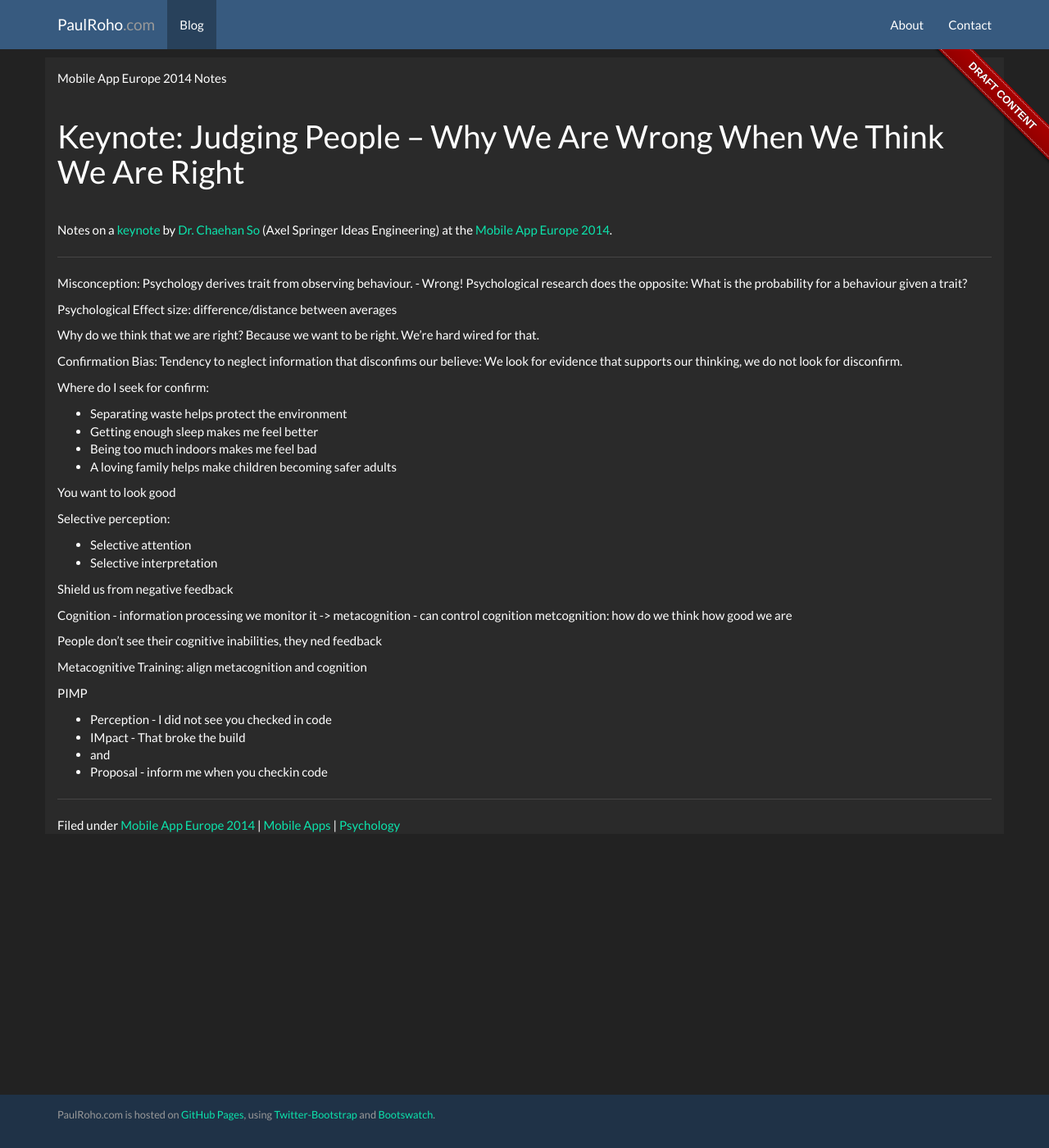
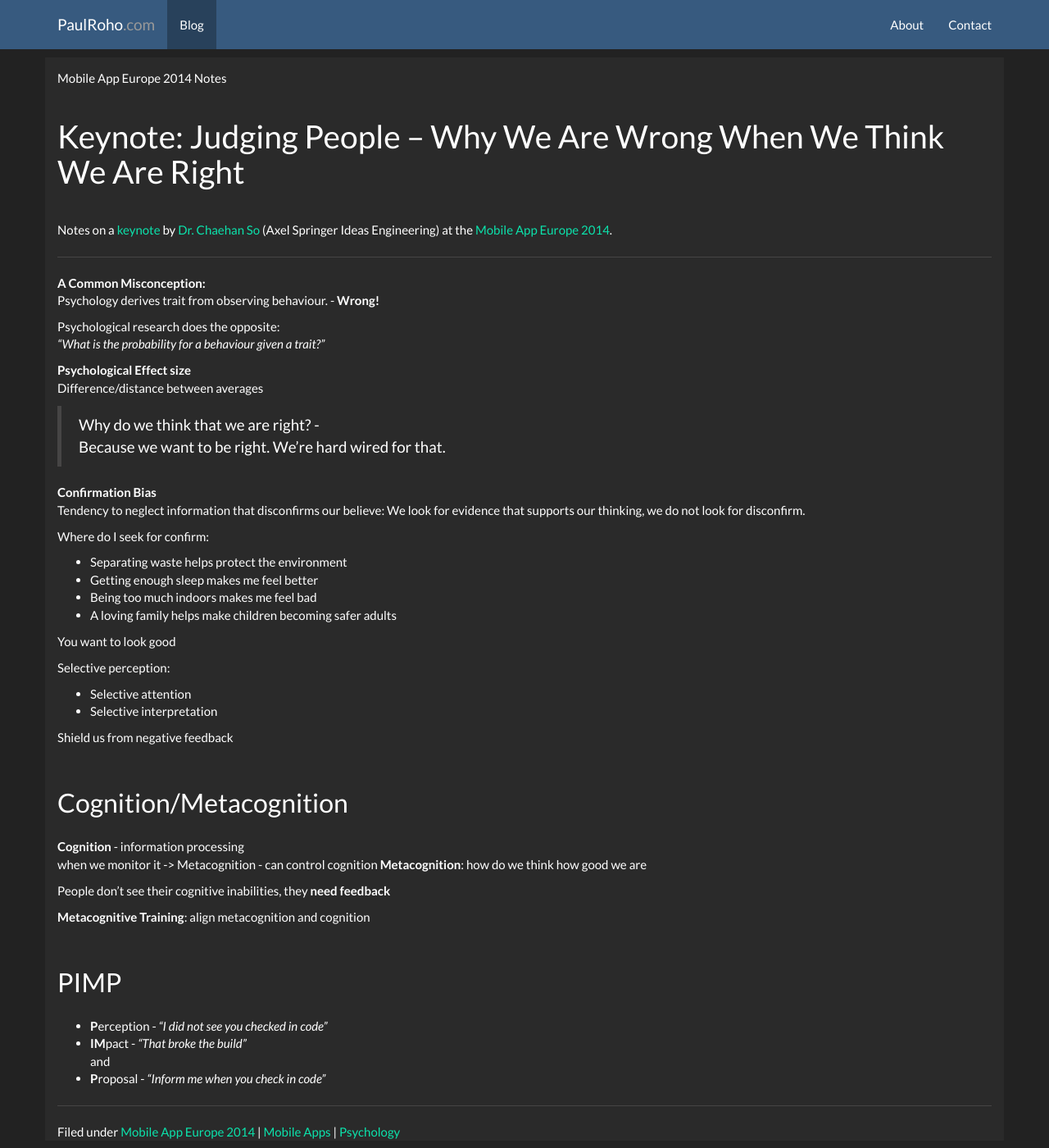
Before and after one commit to paulroho/paulroho.github.io, a Jekyll site: the page built from _posts/2014-09-30-Judging-People-Why-We-Are-Wrong.md, in a window 1280 px wide and 1400 px high. Shown: the whole window at 82% size. Built offline with Jekyll 4.4.1, drawn with Linux system fonts in a browser that asks for light colours; nearby versions of some CDN libraries.

Commit message:
MAE2014: Judging People – Why We Are Wrong When We Think We Are Right (Dr. Chaehan So) publish

```diff
--- a/_posts/2014-09-30-Judging-People-Why-We-Are-Wrong.md
+++ b/_posts/2014-09-30-Judging-People-Why-We-Are-Wrong.md
@@ -13,16 +13,23 @@
 at the [Mobile App Europe 2014](http://mobileappeurope.com/).
 
 ---
-Misconception: Psychology derives trait from observing behaviour. - Wrong!
-Psychological research does the opposite: What is the probability for a behaviour given a trait?
+**A Common Misconception:**
+Psychology derives trait from observing behaviour. - **Wrong!**
 
-Psychological Effect size: difference/distance between averages
+Psychological research does the opposite:
+*"What is the probability for a behaviour given a trait?"*
 
-Why do we think that we are right? Because we want to be right. We're hard wired for that.
+**Psychological Effect size**
+Difference/distance between averages
 
-Confirmation Bias: Tendency to neglect information that disconfims our believe: We look for evidence that supports our thinking, we do not look for disconfirm.
+>Why do we think that we are right? -
+Because we want to be right. We're hard wired for that.
+
+**Confirmation Bias**
+Tendency to neglect information that disconfirms our believe: We look for evidence that supports our thinking, we do not look for disconfirm.
 
 Where do I seek for confirm:
+
 * Separating waste helps protect the environment
 * Getting enough sleep makes me feel better
 * Being too much indoors makes me feel bad
@@ -37,15 +44,18 @@
 
 Shield us from negative feedback
 
-Cognition - information processing we monitor it -> metacognition - can control cognition
-metcognition: how do we think how good we are
+##Cognition/Metacognition
+**Cognition** - information processing
+when we monitor it -> Metacognition - can control cognition
+**Metacognition**: how do we think how good we are
 
-People don't see their cognitive inabilities, they ned feedback
+People don't see their cognitive inabilities, they **need feedback**
 
-Metacognitive Training: align metacognition and cognition
+**Metacognitive Training**: align metacognition and cognition
 
-PIMP
-* Perception - I did not see you checked in code
-* IMpact - That broke the build
-* and
-* Proposal - inform me when you checkin code
+##PIMP
+
+* **P**erception - *"I did not see you checked in code"*
+* **IM**pact - *"That broke the build"*
+  and
+* **P**roposal - *"Inform me when you check in code"*
```
Also changed, not shown: other parts of _posts/2014-09-30-Judging-People-Why-We-Are-Wrong.md (+1 -1 lines).
